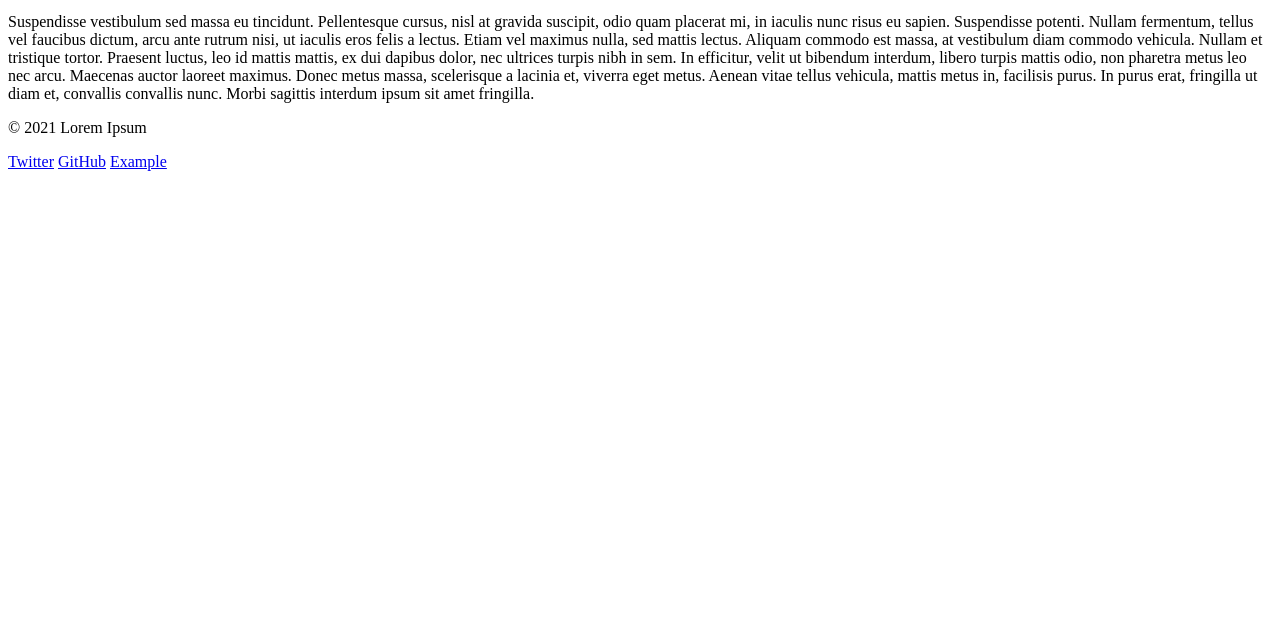
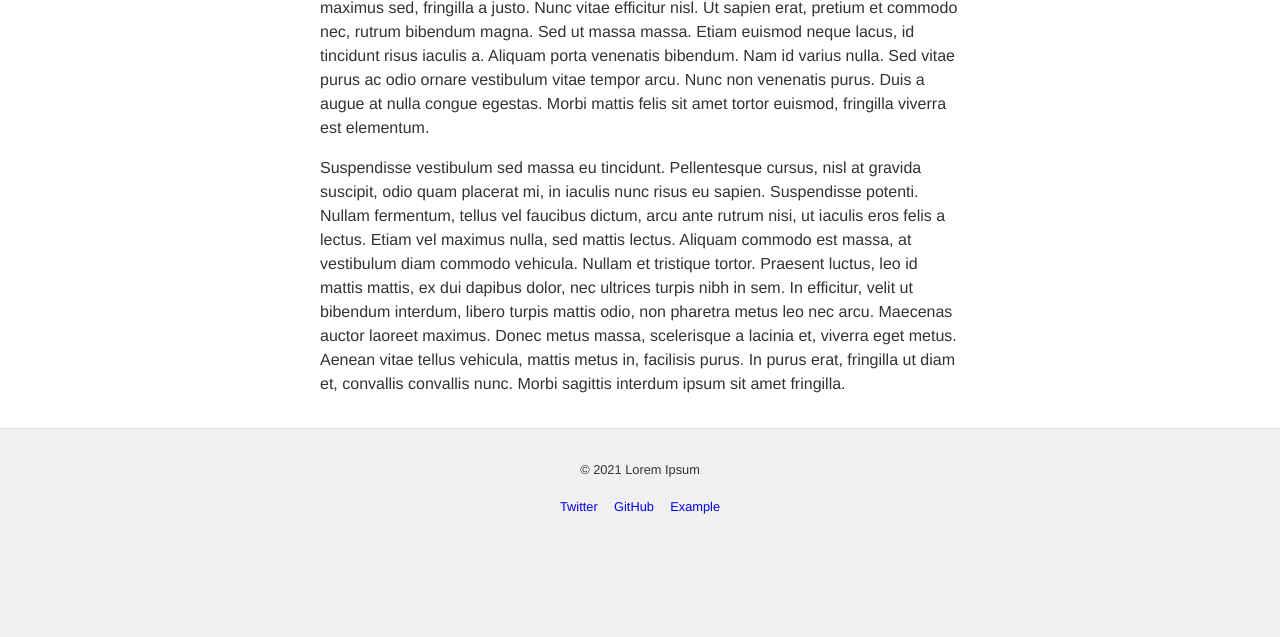
Before and after one commit to FarhaanGazi/dev, a plain HTML site: page index.html in a window 1280 px wide. Shown: the part 163-800 px from the top of the page. Drawn offline with Linux system fonts and the light colour scheme; the site is published under a folder, as on GitHub Pages, so addresses that start at the root find nothing.

Commit message:
CSS in GHPages Error

```diff
--- a/index.html
+++ b/index.html
@@ -4,7 +4,7 @@
     <title>Lorem Ipsum - Dolor Sit</title>
     <meta charset="UTF-8">
     <meta name="viewport" content="width=device-width">
-    <link rel="stylesheet" type="text/css" href="/css/style.css">
+    <link rel="stylesheet" type="text/css" href="./css/style.css">
 </head>
 
 <body id="_index">
```
